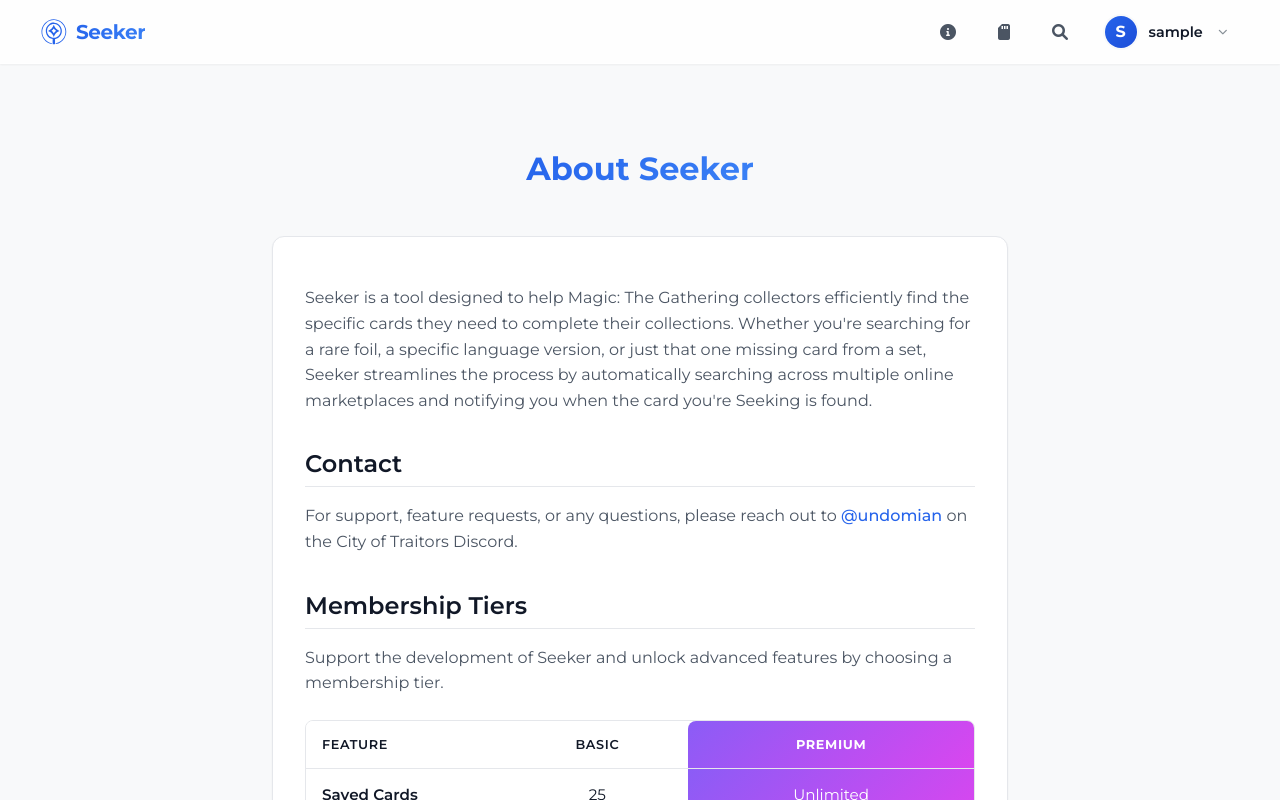
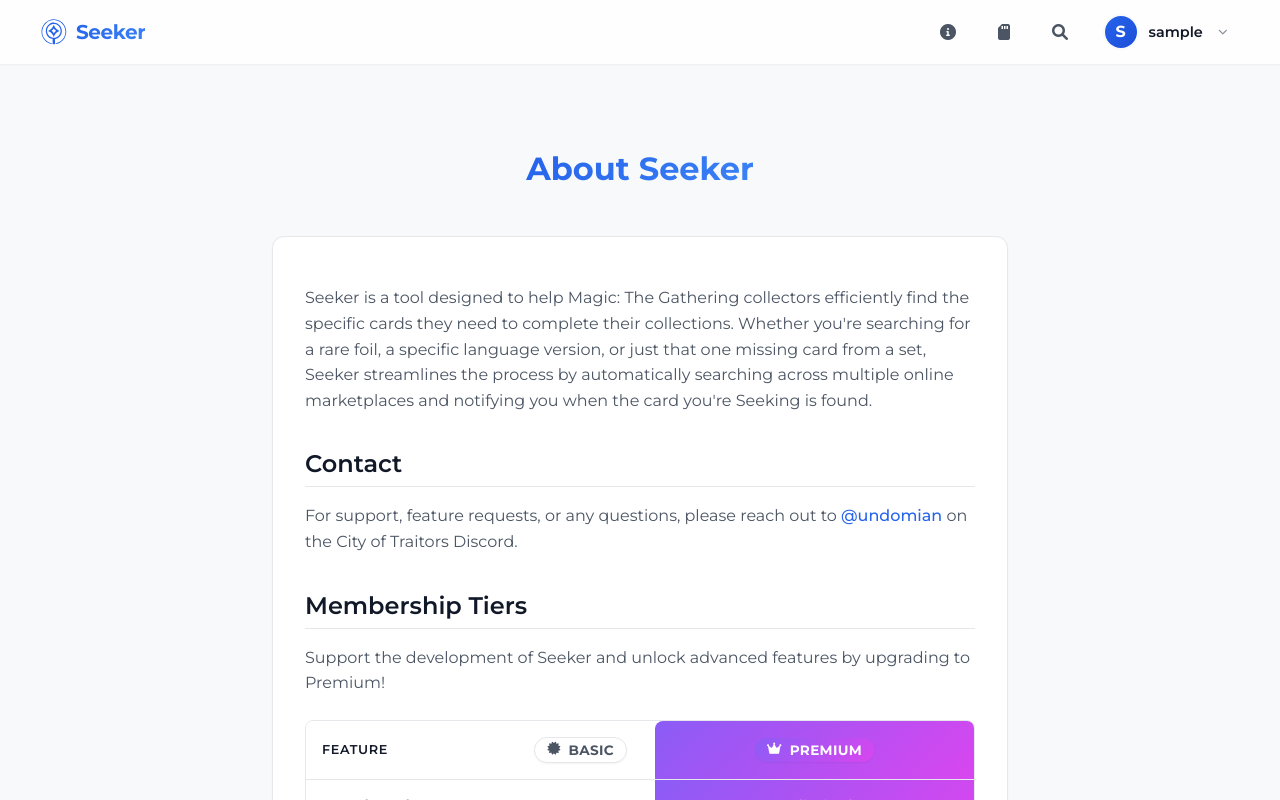
Before and after one commit to cjjwisniewski/seeker.cityoftraitors.com, a SvelteKit app: page /about in a window 1280 px wide. Shown: the top 800 px of the page. Built offline with nearby package versions, Linux system fonts and the light colour scheme; no server answers; sample sign-in values are in the browser's storage.

Commit message:
style(about): replace Basic and Premium headers with tier badges

```diff
--- a/src/routes/about/+page.svelte
+++ b/src/routes/about/+page.svelte
@@ -28,17 +28,24 @@
 				> on the City of Traitors Discord.
 			</p>
 			<h2>Membership Tiers</h2>
-			<p>
-				Support the development of Seeker and unlock advanced features by choosing a membership
-				tier.
-			</p>
+			<p>Support the development of Seeker and unlock advanced features by upgrading to Premium!</p>
 			<div class="tier-comparison">
 				<table>
 					<thead>
 						<tr>
 							<th>Feature</th>
-							<th>Basic</th>
-							<th class="premium-col">Premium</th>
+							<th>
+								<span class="tier-badge tier-basic">
+									<i class="fa-solid fa-certificate"></i>
+									Basic
+								</span>
+							</th>
+							<th class="premium-col">
+								<span class="tier-badge tier-premium">
+									<i class="fa-solid fa-crown"></i>
+									Premium
+								</span>
+							</th>
 						</tr>
 					</thead>
 					<tbody>
@@ -50,7 +57,7 @@
 						<tr>
 							<td>Marketplaces</td>
 							<td>CardTrader</td>
-							<td class="premium-col">CardTrader, TCGPlayer+</td>
+							<td class="premium-col">CardTrader, TCGPlayer, and more!</td>
 						</tr>
 						<tr>
 							<td>Scan Frequency</td>
```
